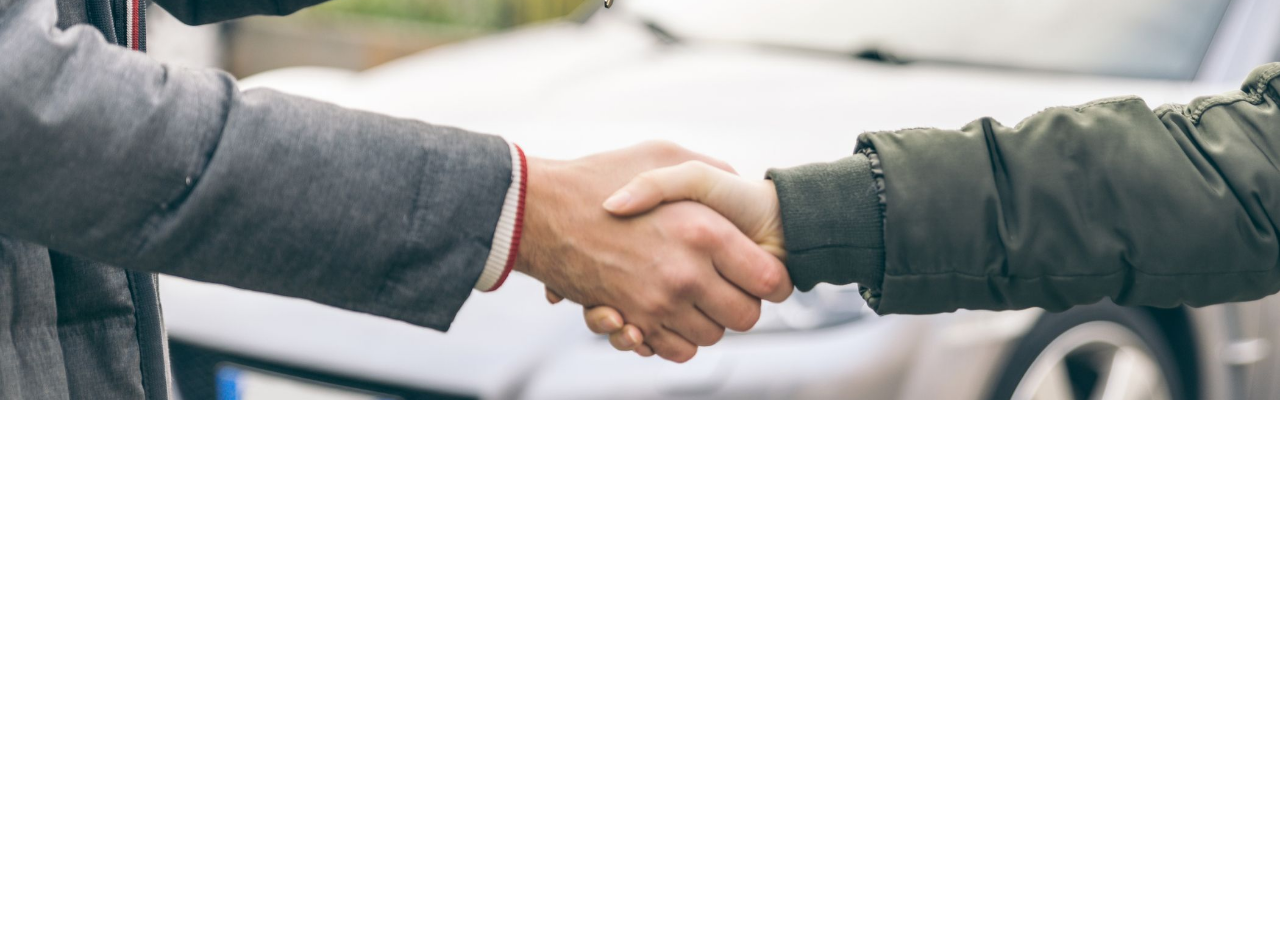
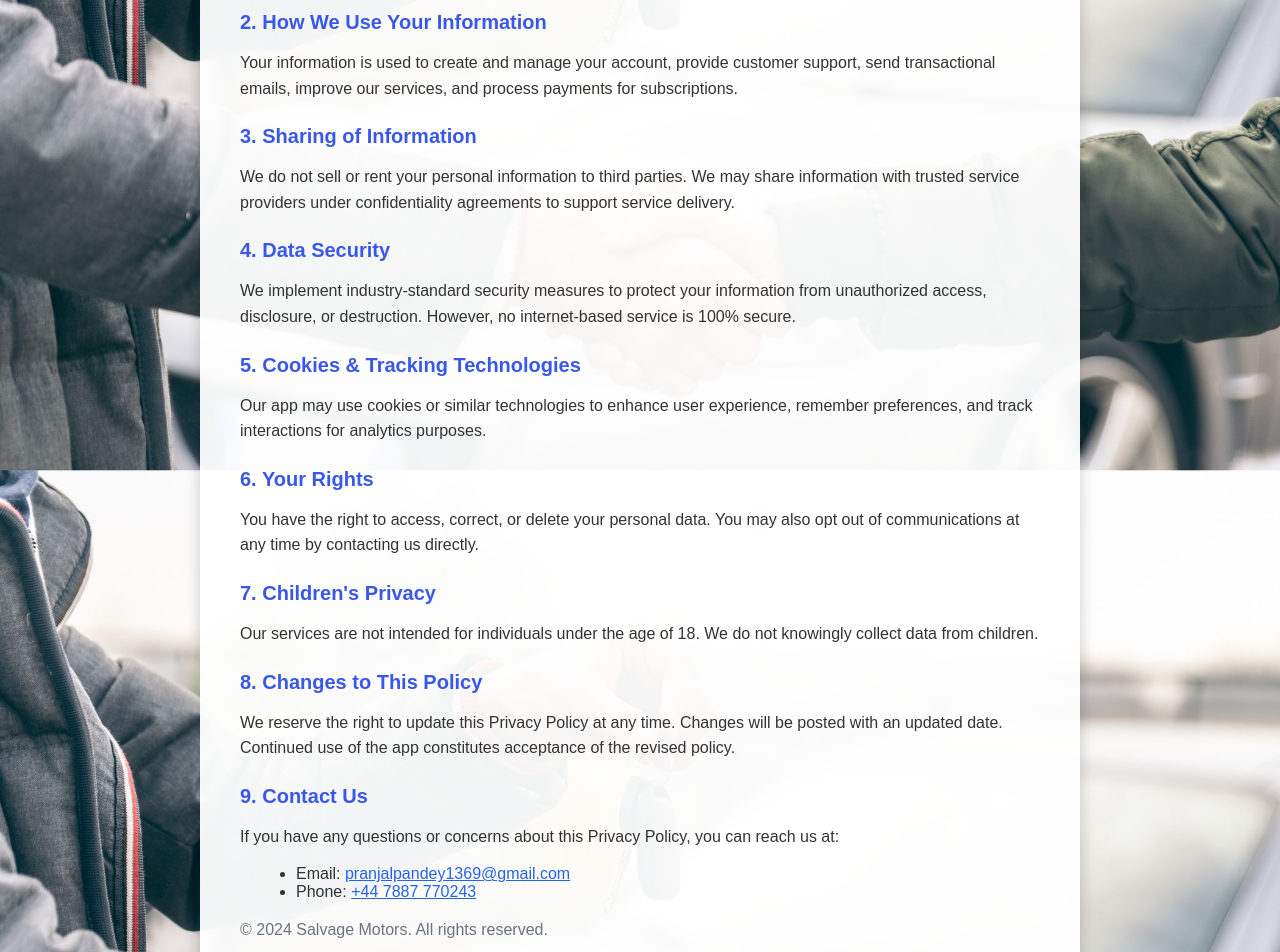
Before and after one commit to pranjal07pandey/scrape4you, a React (Create React App) app in the folder scrape_frontend/: page /privacy-policy in a window 1280 px wide. Before the commit this address had no page. Shown: the part 400-1352 px from the top of the page. Before the commit the page ends 800 px from the top, so only its background shows below. Built offline with nearby package versions, Linux system fonts and the light colour scheme.

Commit message:
added privacy policy page

```diff
--- a/scrape_frontend/src/App.tsx
+++ b/scrape_frontend/src/App.tsx
@@ -6,6 +6,7 @@ import VehicleQuoteEditForm from './components/VehicleQuoteEditForm';
 import AllQuotesListing from './components/AllQuotesListing';
 import Terms from './components/TermAndCondition';
 import Contact from './components/Contact';
+import PrivacyPolicy from './components/PrivacyPolicy';
 
 function App() {
   return (
@@ -16,6 +17,7 @@ function App() {
         <Route path="/list-quotes/:uniqueId/:listingId" element={<AllQuotesListing/>} />
         <Route path="/terms" element={<Terms/>} />
         <Route path="/contact" element={<Contact/>} />
+        <Route path="/privacy-policy" element={<PrivacyPolicy/>} />
 
       </Routes>
     </Router>
--- /dev/null
+++ b/scrape_frontend/src/components/PrivacyPolicy.css
@@ -0,0 +1,51 @@
+.privacy-page {
+  background-size: cover;
+  min-height: 100vh;
+  display: flex;
+  justify-content: center;
+  align-items: center;
+  padding: 40px 20px;
+  font-family: Arial, sans-serif;
+}
+
+.privacy-container {
+  max-width: 800px;
+  background: rgba(255, 255, 255, 0.95);
+  padding: 40px;
+  border-radius: 12px;
+  box-shadow: 0 4px 15px rgba(0, 0, 0, 0.2);
+  font-family: Arial, sans-serif;
+  color: #333;
+}
+
+.privacy-container h1 {
+  font-size: 2rem;
+  font-weight: bold;
+  margin-bottom: 1rem;
+}
+
+.privacy-container h2 {
+  font-size: 1.25rem;
+  font-weight: 600;
+  margin-top: 1.5rem;
+  margin-bottom: 0.5rem;
+}
+
+.privacy-container p {
+  margin-bottom: 1rem;
+  line-height: 1.6;
+}
+
+.privacy-container ul {
+  margin-left: 1rem;
+  margin-bottom: 1rem;
+}
+
+.text-blue-600 {
+  color: #2563eb;
+  text-decoration: underline;
+}
+
+.text-gray-500 {
+  color: #6b7280;
+}
--- /dev/null
+++ b/scrape_frontend/src/components/PrivacyPolicy.tsx
@@ -0,0 +1,72 @@
+import React from "react";
+import "./PrivacyPolicy.css";
+
+const PrivacyPolicy: React.FC = () => {
+  return (
+    <div className="privacy-page">
+      <div className="privacy-container">
+        <h1>Privacy Policy</h1>
+        <p className="mb-4">Last updated: May 18, 2025</p>
+
+        <p className="mb-4">
+          BusyMotors, operated by Salvage Motors in the United Kingdom, is committed to protecting your privacy. This Privacy Policy outlines how we collect, use, and safeguard your information when you use our mobile application.
+        </p>
+
+        <h2>1. Information We Collect</h2>
+        <p>
+          We may collect personal information you voluntarily provide to us, such as your name, email address, phone number, and payment details when registering or subscribing to our services.
+        </p>
+
+        <h2>2. How We Use Your Information</h2>
+        <p>
+          Your information is used to create and manage your account, provide customer support, send transactional emails, improve our services, and process payments for subscriptions.
+        </p>
+
+        <h2>3. Sharing of Information</h2>
+        <p>
+          We do not sell or rent your personal information to third parties. We may share information with trusted service providers under confidentiality agreements to support service delivery.
+        </p>
+
+        <h2>4. Data Security</h2>
+        <p>
+          We implement industry-standard security measures to protect your information from unauthorized access, disclosure, or destruction. However, no internet-based service is 100% secure.
+        </p>
+
+        <h2>5. Cookies & Tracking Technologies</h2>
+        <p>
+          Our app may use cookies or similar technologies to enhance user experience, remember preferences, and track interactions for analytics purposes.
+        </p>
+
+        <h2>6. Your Rights</h2>
+        <p>
+          You have the right to access, correct, or delete your personal data. You may also opt out of communications at any time by contacting us directly.
+        </p>
+
+        <h2>7. Children's Privacy</h2>
+        <p>
+          Our services are not intended for individuals under the age of 18. We do not knowingly collect data from children.
+        </p>
+
+        <h2>8. Changes to This Policy</h2>
+        <p>
+          We reserve the right to update this Privacy Policy at any time. Changes will be posted with an updated date. Continued use of the app constitutes acceptance of the revised policy.
+        </p>
+
+        <h2>9. Contact Us</h2>
+        <p>
+          If you have any questions or concerns about this Privacy Policy, you can reach us at:
+        </p>
+        <ul className="mb-4 list-disc list-inside">
+          <li>Email: <a href="mailto:pranjalpandey1369@gmail.com" className="text-blue-600">pranjalpandey1369@gmail.com</a></li>
+          <li>Phone: <a href="tel:+447887770243" className="text-blue-600">+44 7887 770243</a></li>
+        </ul>
+
+        <p className="text-sm text-gray-500 mt-6">
+          © {new Date().getFullYear()} Salvage Motors. All rights reserved.
+        </p>
+      </div>
+    </div>
+  );
+};
+
+export default PrivacyPolicy;
```
